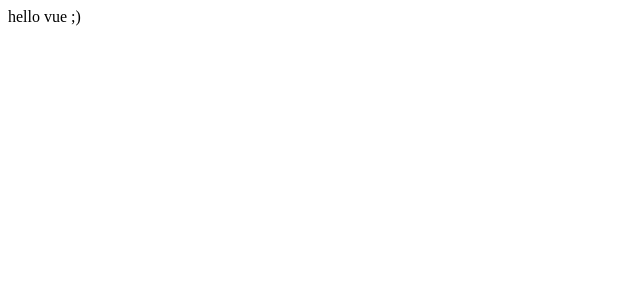
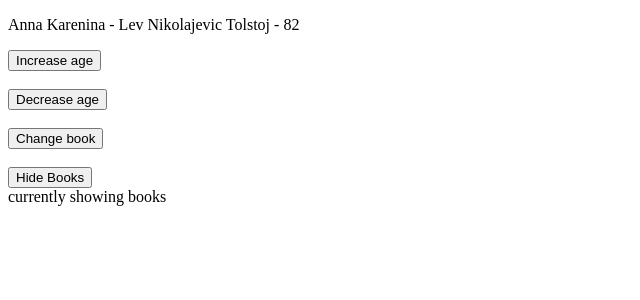
Before and after one commit to zuzanafialova/vue-experiments, a Vue app: page / in a window 1280 px wide. Shown: the top 300 px of the page, without its empty margins (0-640 px from the left). Built offline with nearby package versions, Linux system fonts and the light colour scheme.

Commit message:
ftr: first tutorial

```diff
--- a/index.html
+++ b/index.html
@@ -7,7 +7,8 @@
     <title>Vite + Vue</title>
   </head>
   <body>
-    <div id="app"></div>
+    <div id="app">
+    </div>
     <script type="module" src="/src/main.js"></script>
   </body>
 </html>
--- a/src/App.vue
+++ b/src/App.vue
@@ -1,7 +1,52 @@
-<script setup>
-
+<script>
+export default {
+  data() {
+    return {
+      showBooks: true,
+      title: 'Anna Karenina',
+      author: 'Lev Nikolajevic Tolstoj',
+      age: 82,
+    }
+  },
+  methods: {
+    changeTitle(author) {
+      this.title = 'War and Peace';
+      this.author = author;
+    },
+    toggleShowBook() {
+      this.showBooks = !this.showBooks;
+    },
+  },
+};
 </script>
 
 <template>
-  hello vue ;)
+  <div>
+    <div v-if="showBooks">
+      <p>{{ title }} - {{ author }} - {{ age }}</p>
+    </div>
+
+    <button @click="age++">
+      Increase age
+    </button>
+    <br>
+    <br>
+    <button @click="age--">
+      Decrease age
+    </button>
+    <br>
+    <br>
+    <button @click="changeTitle('autorem je taky Lev')">
+      Change book
+    </button>
+    <br>
+    <br>
+    <button @click="toggleShowBook">
+      <span v-if="showBooks">Hide Books</span>
+      <span v-else>Show Books</span>
+    </button>
+    <div v-show="showBooks">
+      currently showing books
+    </div>
+  </div>
 </template>
```
